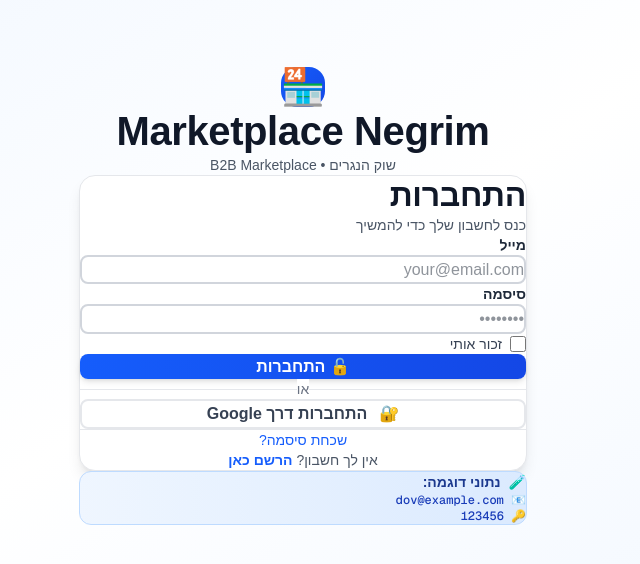
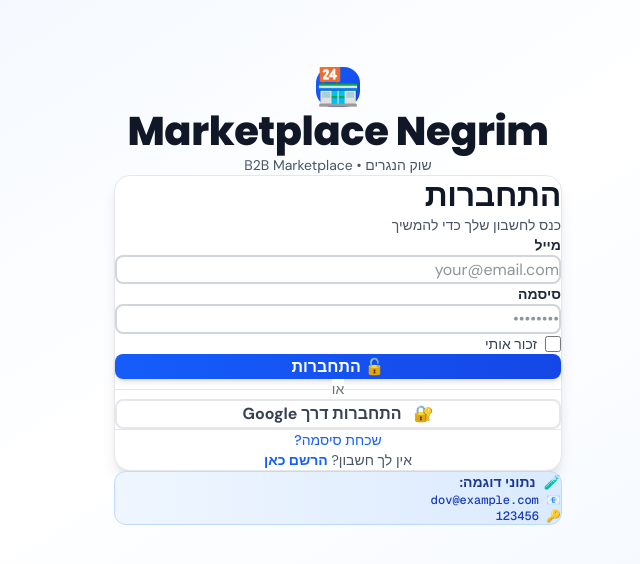
Before and after one commit to hagaimukmel-del/marketplace-negrim, a Next.js app: page /login in a window 1280 px wide. Shown: the part 104-668 px from the top of the page, without its empty margins (562-1202 px from the left). Built offline with nearby package versions, Linux system fonts and the light colour scheme.

Commit message:
Fix: CSS @import order in globals.css

```diff
--- a/src/app/globals.css
+++ b/src/app/globals.css
@@ -1,5 +1,5 @@
+@import url('https://fonts.googleapis.com/css2?family=Poppins:wght@300;400;500;600;700;800&family=DM+Sans:wght@400;500;700&display=swap');
 @import "tailwindcss";
-@import url('https://fonts.googleapis.com/css2?family=Poppins:wght@300;400;500;600;700;800&family=DM+Sans:wght@400;500;700&display=swap');
 
 :root {
   --background: #f9fafb;
```
